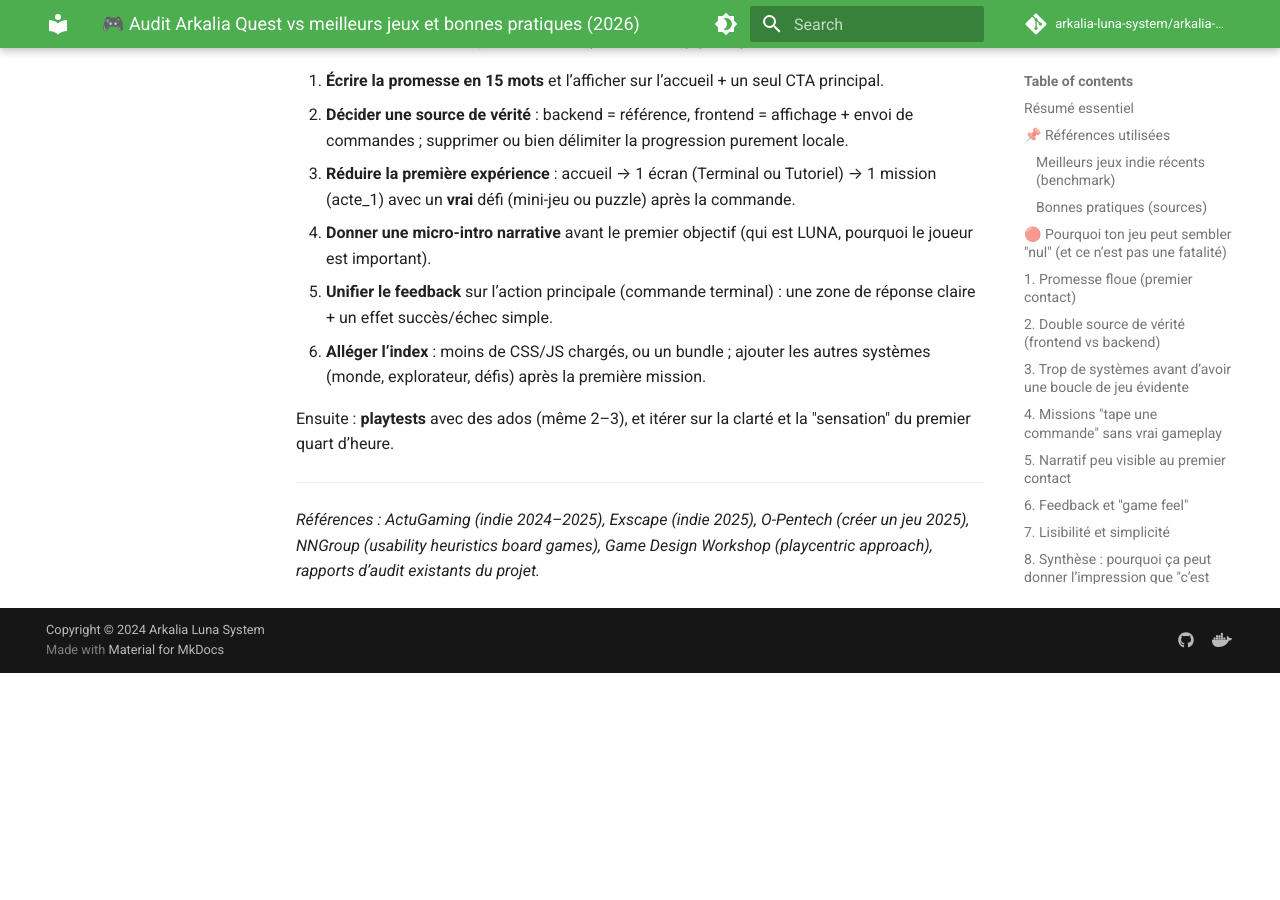
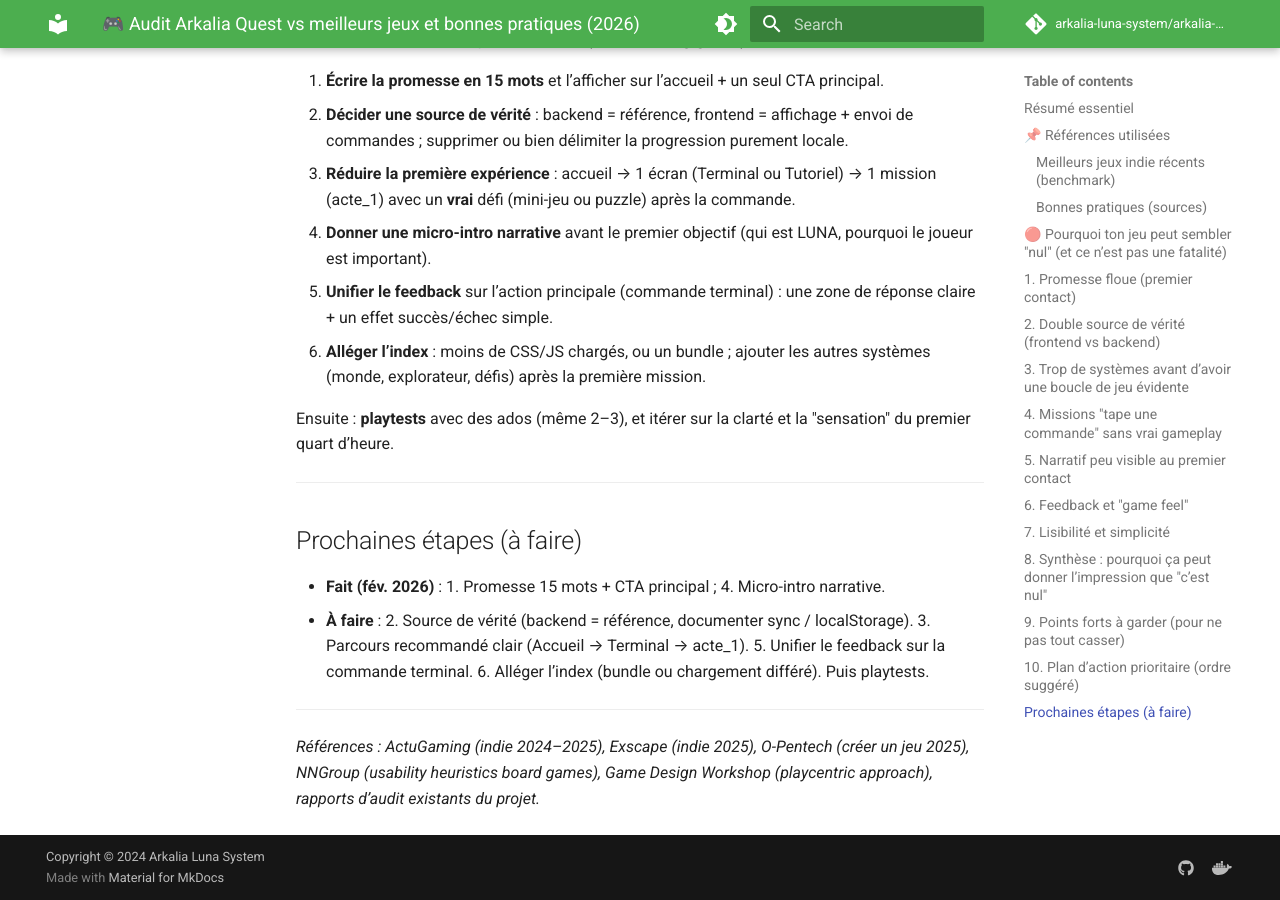
Before and after one commit to arkalia-luna-system/arkalia-quest, an MkDocs documentation site: the page built from docs/audits/AUDIT_JEU_MEILLEURES_PRATIQUES_2026.md, in a window 1280 px wide and 900 px high, scrolled down 6121 px. Built offline with MkDocs 1.6.1 and Material for MkDocs 9.7.7, drawn with Linux system fonts in a browser that asks for light colours; comment, search, counter and statistics services are not loaded; the version menu is left out; before the commit the page ends 6794 px from its top, so only the background shows below that.

Commit message:
docs: CHANGELOG 4.0.1, INDEX_DOCUMENTATION, audits README, audit 2026 prochaines étapes, STATUT parcours recommandé
Co-authored-by: Cursor <cursoragent@cursor.com>

```diff
--- a/docs/audits/AUDIT_JEU_MEILLEURES_PRATIQUES_2026.md
+++ b/docs/audits/AUDIT_JEU_MEILLEURES_PRATIQUES_2026.md
@@ -198,4 +198,11 @@ Ensuite : **playtests** avec des ados (même 2–3), et itérer sur la clarté e
 
 ---
 
+## Prochaines étapes (à faire)
+
+- **Fait (fév. 2026)** : 1. Promesse 15 mots + CTA principal ; 4. Micro-intro narrative.
+- **À faire** : 2. Source de vérité (backend = référence, documenter sync / localStorage). 3. Parcours recommandé clair (Accueil → Terminal → acte_1). 5. Unifier le feedback sur la commande terminal. 6. Alléger l’index (bundle ou chargement différé). Puis playtests.
+
+---
+
 *Références : ActuGaming (indie 2024–2025), Exscape (indie 2025), O-Pentech (créer un jeu 2025), NNGroup (usability heuristics board games), Game Design Workshop (playcentric approach), rapports d’audit existants du projet.*
```
Also changed, not shown: CHANGELOG.md (+9 -0 lines), docs/INDEX_DOCUMENTATION.md (+1 -0 lines), docs/STATUT_PROJET_ACTUEL.md (+1 -0 lines), docs/audits/README.md (+1 -0 lines).
